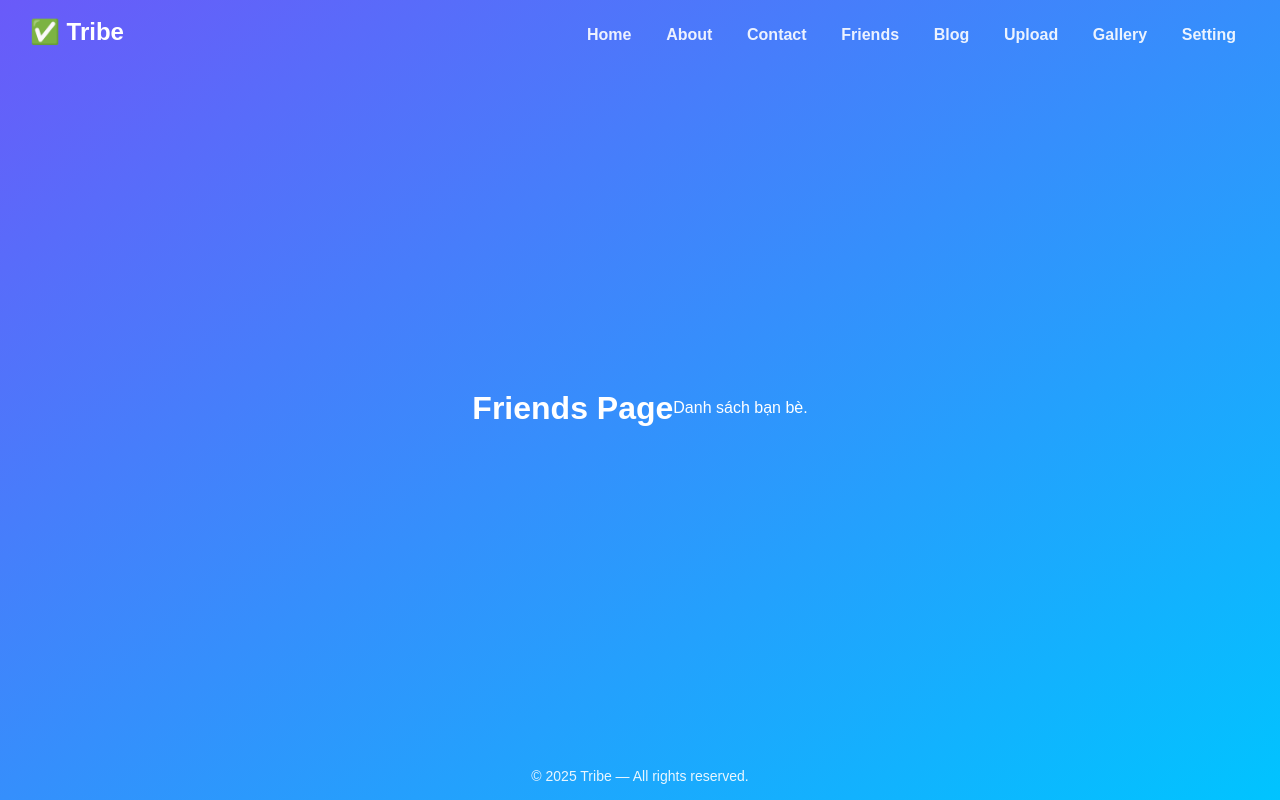
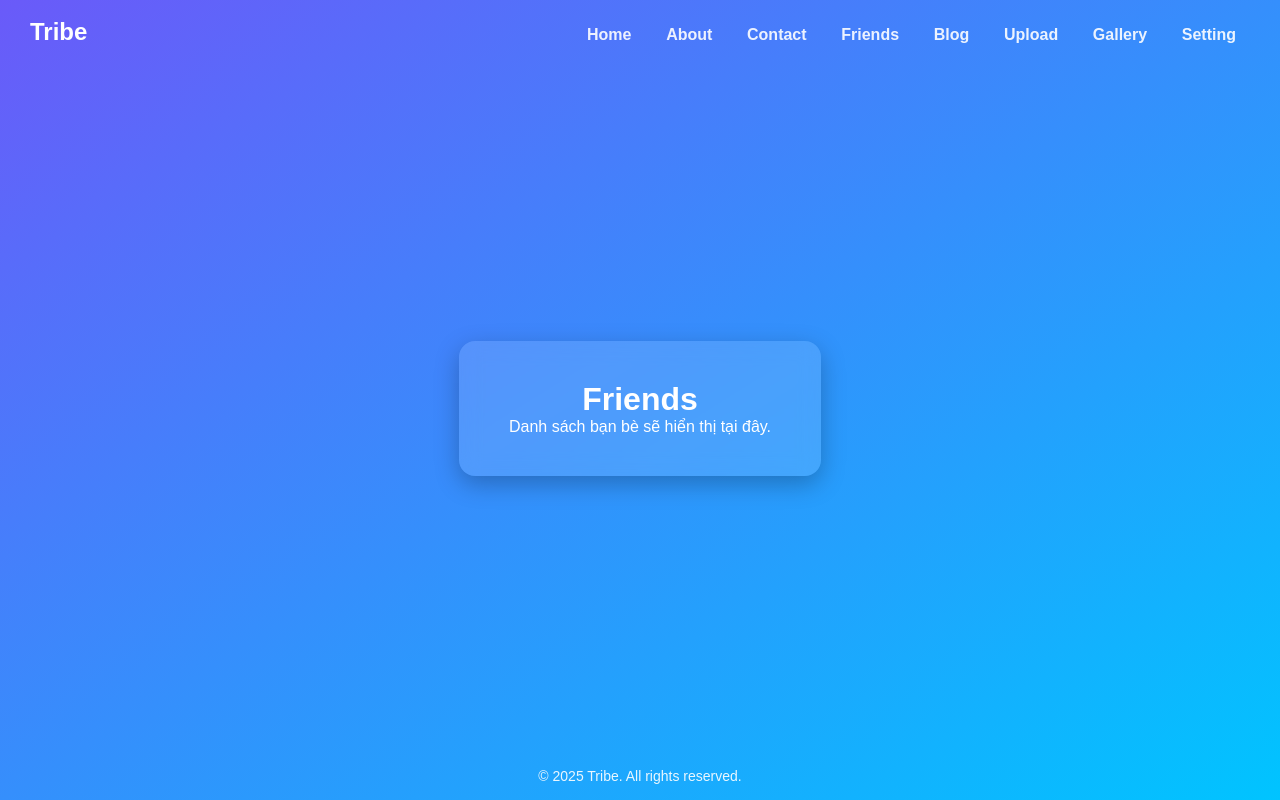
Before and after one commit to leduclongdn2012-max/Tribe, a plain HTML site: page friends.html in a window 1280 px wide. Drawn offline with Linux system fonts and the light colour scheme.

Commit message:
Update friends.html

```diff
--- a/friends.html
+++ b/friends.html
@@ -7,8 +7,9 @@
   <link rel="stylesheet" href="style.css" />
 </head>
 <body>
+
 <header>
-<div class="logo">✅ Tribe</div>
+  <div class="logo">Tribe</div>
   <nav>
     <a href="index.html">Home</a>
     <a href="about.html">About</a>
@@ -20,10 +21,17 @@
     <a href="setting.html">Setting</a>
   </nav>
 </header>
+
 <main>
-<h1>Friends Page</h1>
-<p>Danh sách bạn bè.</p>
+  <div class="card">
+    <h1>Friends</h1>
+    <p>Danh sách bạn bè sẽ hiển thị tại đây.</p>
+  </div>
 </main>
-<footer>© 2025 Tribe — All rights reserved.</footer>
+
+<footer>
+  © 2025 Tribe. All rights reserved.
+</footer>
+
 </body>
 </html>
```
Lines whose indentation alone changed are shown as unchanged.
